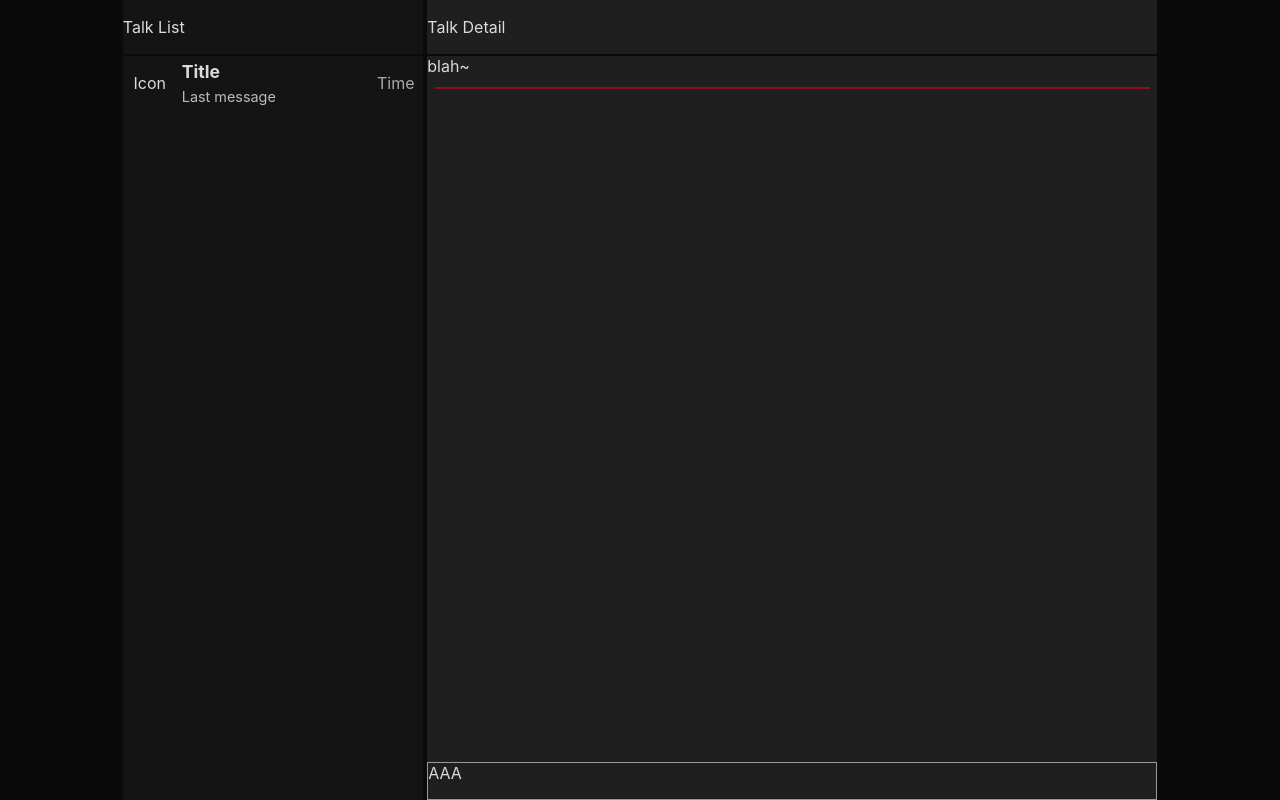
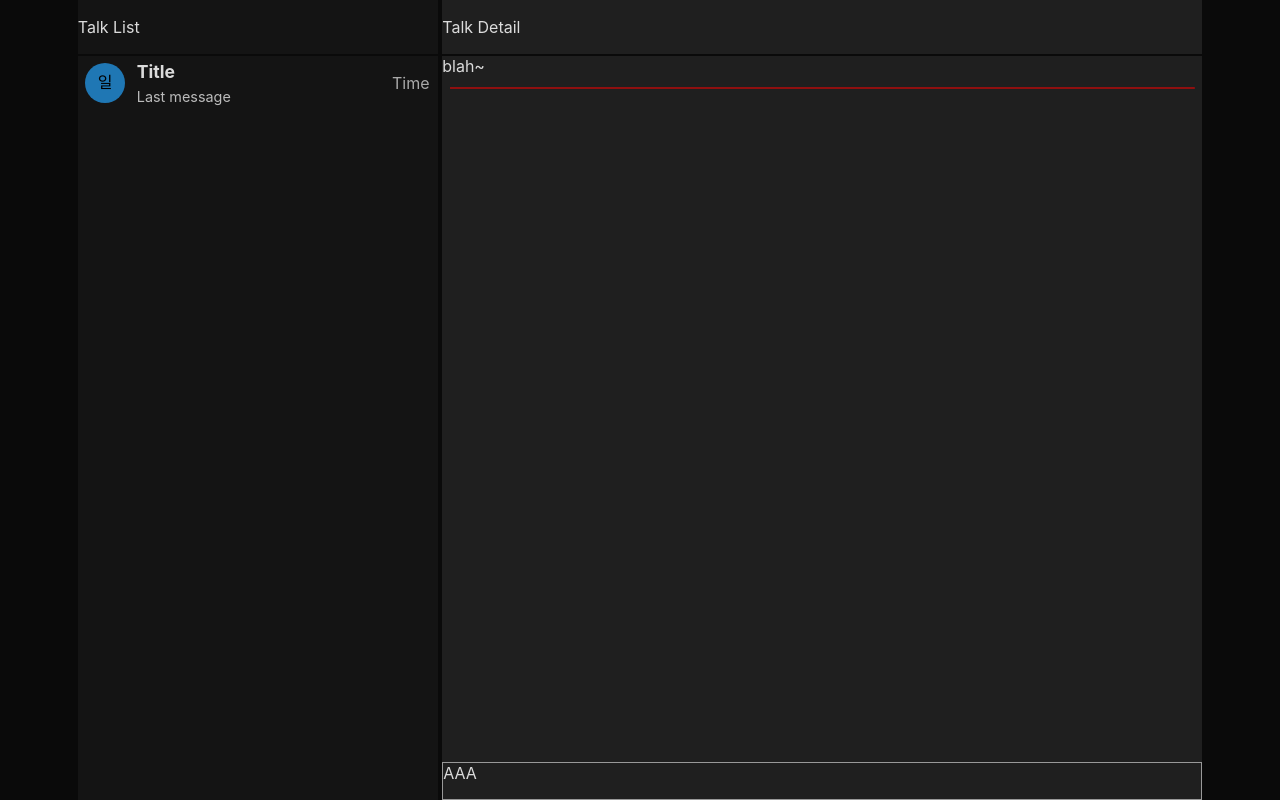
Before and after one commit to love4rh/life-talk, a React (Create React App) app in the folder webApp/: page / in a window 1280 px wide. Built offline with nearby package versions, Linux system fonts and the light colour scheme.

Commit message:
works at 2023-01-18

```diff
--- /dev/null
+++ b/webApp/src/component/ImageMarker.js
@@ -0,0 +1,47 @@
+import React, { Component } from 'react';
+import PropTypes from 'prop-types';
+
+import styled from 'styled-components';
+
+
+const css = {
+  //
+};
+
+
+class ImageMarker extends Component {
+  static propTypes = {
+    title: PropTypes.string.isRequired,
+    size: PropTypes.number.isRequired,
+    color: PropTypes.string,
+  }
+
+  constructor (props) {
+    super(props);
+
+    const { title, size, color } = props;
+
+    this.state = {
+      title,
+      size,
+      color: color || '#1f77b4'
+    };
+  }
+
+  render () {
+    const { size, color, title } = this.state;
+
+    const cx = size / 2;
+
+    return (
+      <svg width={size} height={size}>
+        <circle cx={cx} cy={cx} r={cx} stroke="none" stroke-width="0" fill={color} />
+        <text x={cx} y={cx - 1} fill={'black'} text-anchor="middle" dominant-baseline="central">{title[0]}</text>
+      </svg>
+    );
+  }
+}
+
+
+export default ImageMarker;
+export { ImageMarker };
--- a/webApp/src/view/MainFrame.js
+++ b/webApp/src/view/MainFrame.js
@@ -18,7 +18,7 @@ class MainFrame extends Component {
     return (<T.WholeBox>
       <T.HStack>
 
-        <T.VStack width={'300px'}>
+        <T.VStack width={'360px'}>
           <T.Header bgColor={panelColor[0]}>Talk List</T.Header>
           <T.Container bgColor={panelColor[0]}>
             <TalkList />
@@ -27,7 +27,7 @@ class MainFrame extends Component {
 
         <T.Box width={5}>&nbsp;</T.Box>
 
-        <T.VStack width={'730px'}>
+        <T.VStack width={'760px'}>
         <T.Header bgColor={panelColor[1]}>Talk Detail</T.Header>
           <T.Container bgColor={panelColor[1]}>
             <TalkBoard />
--- a/webApp/src/view/TalkList.js
+++ b/webApp/src/view/TalkList.js
@@ -1,6 +1,8 @@
 import React, { Component } from 'react';
 
 import * as T from './StyledElements';
+
+import ImageMarker from '../component/ImageMarker';
 
 
 class TalkList extends Component {
@@ -12,7 +14,7 @@ class TalkList extends Component {
     return (
       <T.ListBox>
         <T.ListBoxItem>
-          <T.ListBoxIcon>Icon</T.ListBoxIcon>
+          <T.ListBoxIcon><ImageMarker size={40} title={'일상'} /></T.ListBoxIcon>
           <T.ListBoxBody>
             <T.ListBoxTitle>Title</T.ListBoxTitle>
             <T.ListBoxMessage>Last message</T.ListBoxMessage>
```
